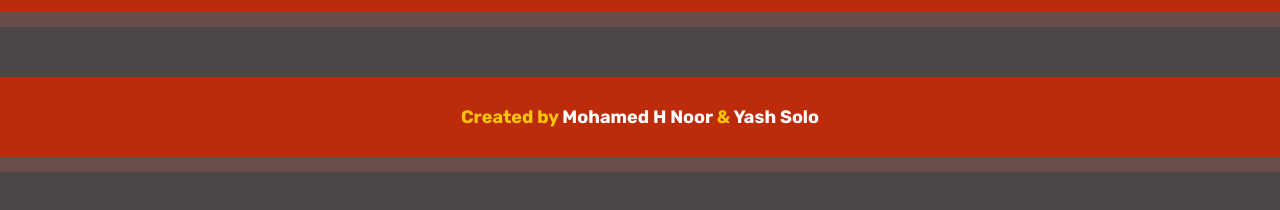
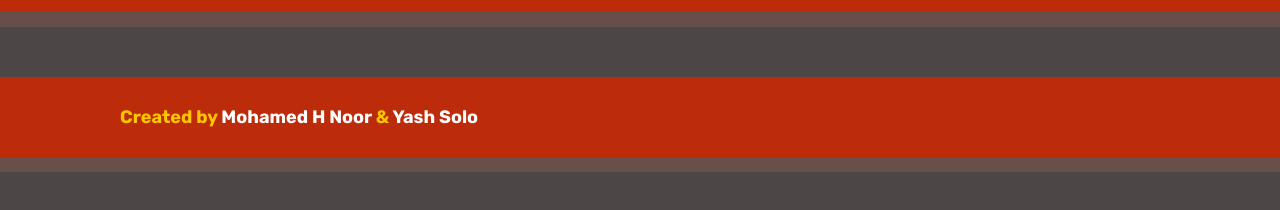
Before and after one commit to MohamedHNoor/TvMaze-App, a website built with webpack: page src/index.html in a window 1280 px wide. Shown: the part 68-278 px from the top of the page. Built offline with nearby package versions, Linux system fonts and the light colour scheme; no server answers.

Commit message:
Fix the footer text alignment

```diff
--- a/src/style.css
+++ b/src/style.css
@@ -211,8 +211,12 @@ button:active .button-top {
   font-size: 18px;
   width: 100%;
   display: flex;
-  justify-content: center;
+  justify-content: left;
   align-items: center;
+}
+
+.footer-text {
+  margin: 0 0 0 10rem;
 }
 
 .footer-link {
```
